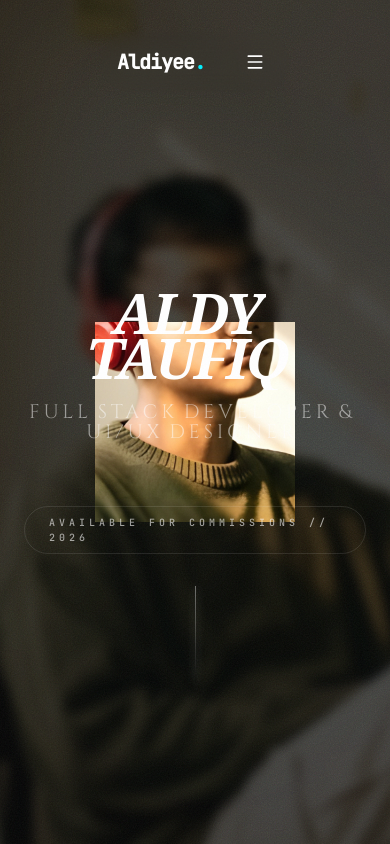
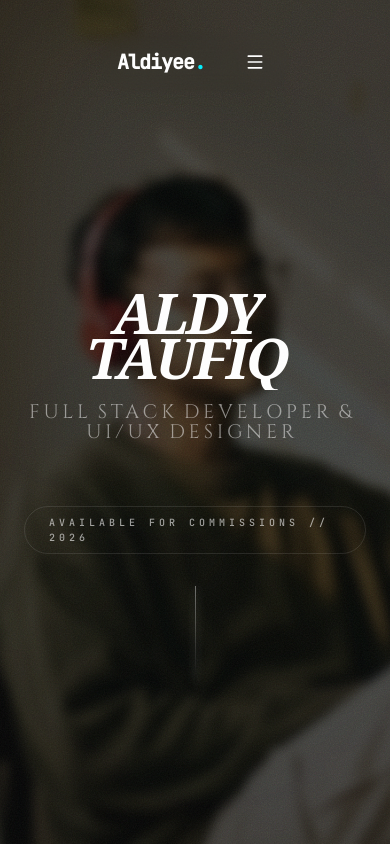
Before and after one commit to alditfq/Portfolio, a React (Vite) app: page / in a window 390 px wide. Shown: the top 844 px of the page. Built offline with nearby package versions, Linux system fonts and the light colour scheme; a web font is replaced by a local one.

Commit message:
Fix: Completely hide interactive box on mobile

```diff
--- a/src/components/sections/Hero.tsx
+++ b/src/components/sections/Hero.tsx
@@ -118,7 +118,7 @@ export function Hero() {
 
       {/* Focus Area Overlay - High Contrast Sharp */}
       <motion.div
-        className="absolute inset-0 z-10 pointer-events-none"
+        className="absolute inset-0 z-10 pointer-events-none hidden md:block"
         style={{ clipPath, opacity: boxOpacity }}
       >
         <img
```
